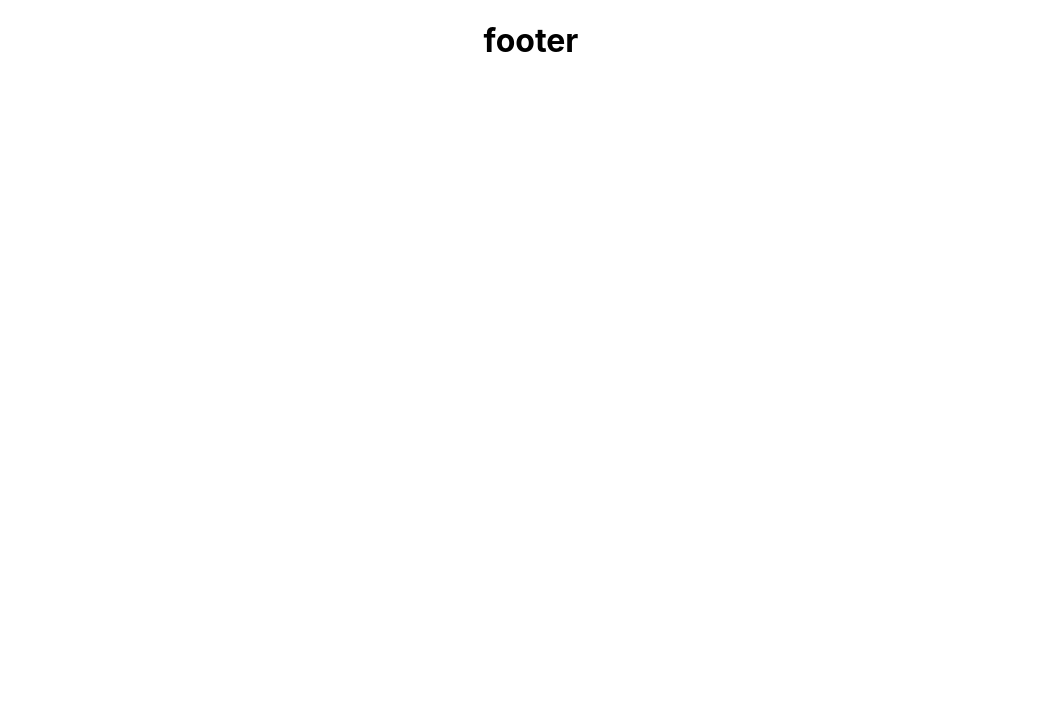
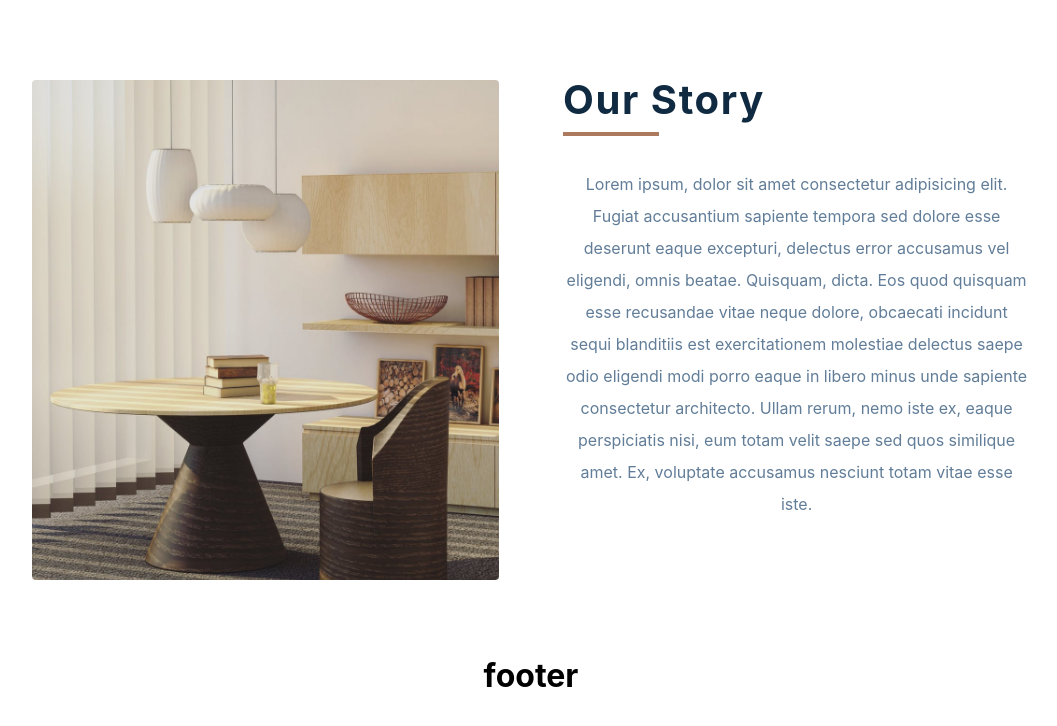
Before and after one commit to Lamie2/ComfySloth, a React (Create React App) app: page /about in a window 1280 px wide. Before the commit this address had no page. Shown: the top 726 px of the page, without its empty margins (109-1166 px from the left). Built offline with nearby package versions, Linux system fonts and the light colour scheme; the HTML template or start-up script is replaced by a standard one.

Commit message:
AboutCreated

```diff
--- a/src/App.tsx
+++ b/src/App.tsx
@@ -3,12 +3,12 @@ import logo from './logo.svg';
 import './App.css';
 import { Route, Routes } from 'react-router-dom';
 import { HomePage } from './pages/HomePage/HomePage';
-//import { AboutUsPage } from './pages/AboutUsPage/AboutUsPage';
+import { AboutUsPage } from './pages/AboutUsPage/AboutUsPage';
 import { ProductsPage } from './pages/ProductsPage/ProductsPage';
 import { CartPage } from './pages/CartPage/CartPage';
 import { LoginPage } from './pages/LoginPage/LoginPage';
 import { Footer } from './pages/Footer/Footer';
-//import { Header } from './pages/Header/Header';
+// import { Header } from './pages/Header/Header';
 
 function App() {
   return (
@@ -17,7 +17,7 @@ function App() {
     <main>
       <Routes>
         <Route path="/" element={<HomePage />} />
-        {/* <Route path="/about" element={<AboutUsPage />} /> */}
+        <Route path="/about" element={<AboutUsPage />} />
         <Route path="/products" element={<ProductsPage />} />
         <Route path="/cart" element={<CartPage />} />
         <Route path="/login" element={<LoginPage />} />
--- a/src/index.css
+++ b/src/index.css
@@ -1,3 +1,9 @@
+*{
+  margin: 0;
+  padding: 0;
+  box-sizing: border-box;
+}
+
 body {
   margin: 0;
   font-family: -apple-system, BlinkMacSystemFont, 'Segoe UI', 'Roboto', 'Oxygen',
@@ -11,3 +17,41 @@ code {
   font-family: source-code-pro, Menlo, Monaco, Consolas, 'Courier New',
     monospace;
 }
+
+
+@media screen and (min-width:992px){
+  .container{
+      width: 95vw;
+  }
+}
+
+.container{
+  width: 78vw;
+  max-width: 1170px;
+  margin: 0 auto;
+}
+
+
+@media screen and (min-width: 800px){
+  body, h5 {
+      font-size: 1rem;
+  }
+}
+
+@media screen and (min-width: 800px){
+  h1, h2, h3, h4 {
+      line-height: 1;
+  }
+}
+
+@media screen and (min-width: 800px){
+  h2 {
+      font-size: 2.5rem !important;
+  }
+}
+
+@media screen and (min-width: 800px){
+  h3 {
+      font-size: 2rem !important;
+  }
+}
--- /dev/null
+++ b/src/pages/AboutUsPage/AboutUsPage.scss
@@ -0,0 +1,72 @@
+
+
+
+.line{
+    background-color: rgb(234, 222, 215);
+    min-height: 20vh;
+    display: flex;
+    align-items: center;
+
+    h3{
+        font-size: 1.5rem;
+        color: #453227;
+        letter-spacing: 0.1rem;
+        margin-left: 0% !important;
+
+        a{
+
+            color: #795744;;
+            padding: 0.5rem;
+            transition: all 0.3s linear;
+            text-decoration: none;
+            &:hover{
+            color: #453227;
+
+            }
+        }
+    }
+}
+
+
+
+.our-story{
+    padding: 5rem 0;
+
+    display: grid;
+  gap: 4rem;
+  img {
+    width: 100%;
+    display: block;
+    border-radius: 0.25rem;
+    height: 500px;
+    object-fit: cover;
+  }
+  p {
+    line-height: 2;
+    max-width: 45em;
+    margin: 0 auto;
+    margin-top: 2rem;
+    color: #617d98;
+  }
+  .title {
+    text-align: left;
+  }
+
+  h2{
+    font-size: 2rem;
+    letter-spacing: 0.1rem;
+    margin-bottom: 0.75rem;
+    color: #102a42;
+  }
+  .underline {
+    margin-left: 0;
+    height: 0.25rem;
+    width: 6rem;
+    margin-right: auto;
+    background-color: #ab7a5f;
+  }
+  @media (min-width: 992px) {
+    grid-template-columns: 1fr 1fr;
+  }
+
+}
--- /dev/null
+++ b/src/pages/AboutUsPage/AboutUsPage.tsx
@@ -0,0 +1,20 @@
+import './AboutUsPage.scss'
+import picture from '../../assets/images/hero-bcg.a876f19f6786a3aca992.jpeg'
+
+export const AboutUsPage = () =>{
+  return(
+    <section className="our-story container">
+
+                <img src={picture} alt=""/>
+
+                <article>
+                    <div className="title">
+                        <h2>Our Story</h2>
+                        <div className="underline"></div>
+                    </div>
+                    <p>Lorem ipsum, dolor sit amet consectetur adipisicing elit. Fugiat accusantium sapiente tempora sed dolore esse deserunt eaque excepturi, delectus error accusamus vel eligendi, omnis beatae. Quisquam, dicta. Eos quod quisquam esse recusandae vitae neque dolore, obcaecati incidunt sequi blanditiis est exercitationem molestiae delectus saepe odio eligendi modi porro eaque in libero minus unde sapiente consectetur architecto. Ullam rerum, nemo iste ex, eaque perspiciatis nisi, eum totam velit saepe sed quos similique amet. Ex, voluptate accusamus nesciunt totam vitae esse iste.</p>
+                </article>
+
+    </section>
+  )
+}
```
